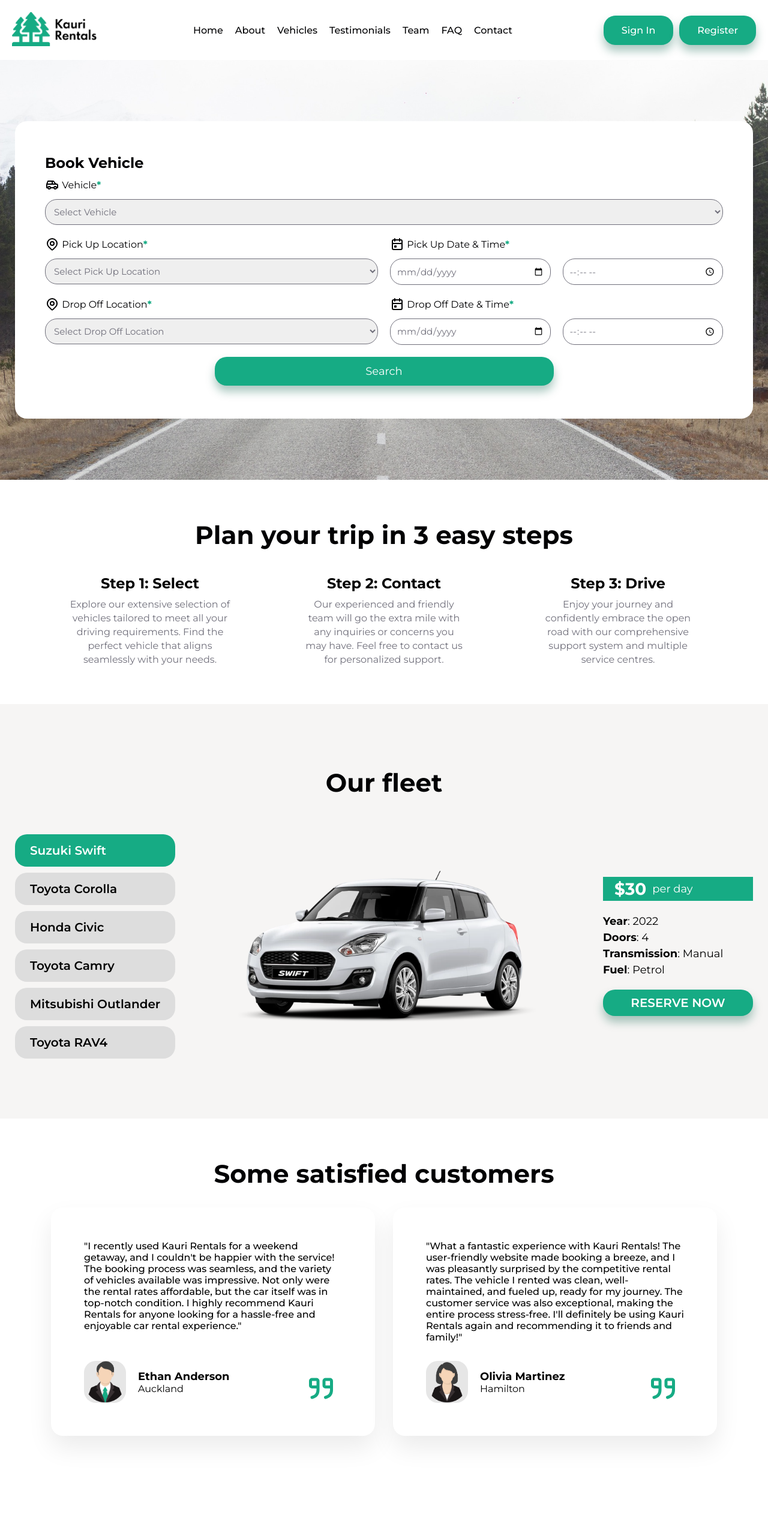
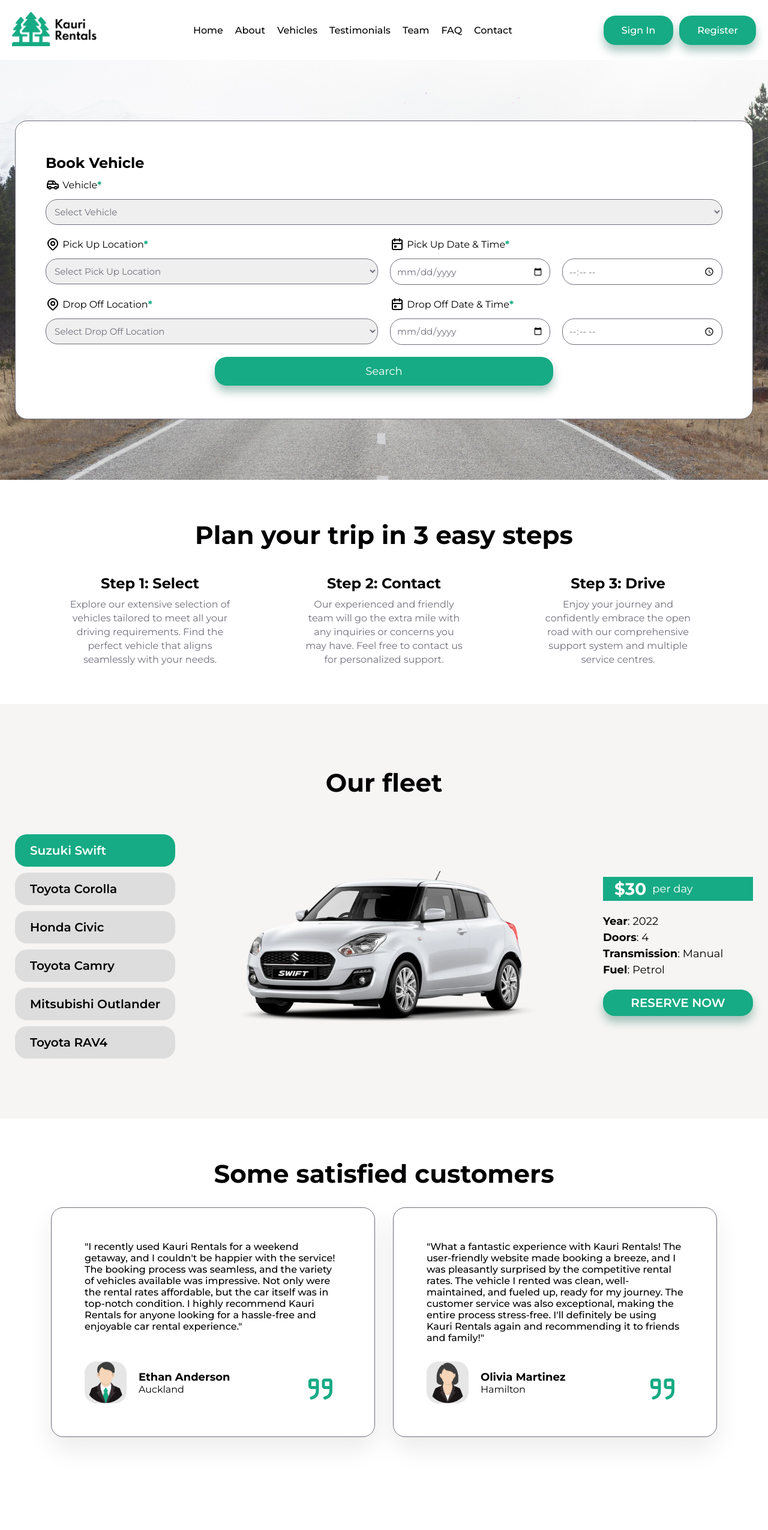
Before and after one commit to NigelThomasBell/KauriRentals, a React (Vite) app: page / in a window 1280 px wide. Shown: the top 2551 px of the page at 60% size. Built offline with nearby package versions, Linux system fonts and the light colour scheme.

Commit message:
Added borders to BookVehicle and Testimonials

```diff
--- a/src/styles/sections/_bookvehicle.scss
+++ b/src/styles/sections/_bookvehicle.scss
@@ -14,6 +14,7 @@
     flex-direction: column;
     color: $text-black;
     border-radius: 2rem;
+    border: 1px solid $text-gray;
 
     @media (max-width: 850px) {
       padding: 3rem 2.5rem;
--- a/src/styles/sections/_testimonials.scss
+++ b/src/styles/sections/_testimonials.scss
@@ -53,6 +53,7 @@
     padding: 5.5rem;
     position: relative;
     border-radius: 2rem;
+    border: 1px solid $text-gray;
 
     @media (max-width: 1000px) {
       padding: 5rem 3rem;
```
